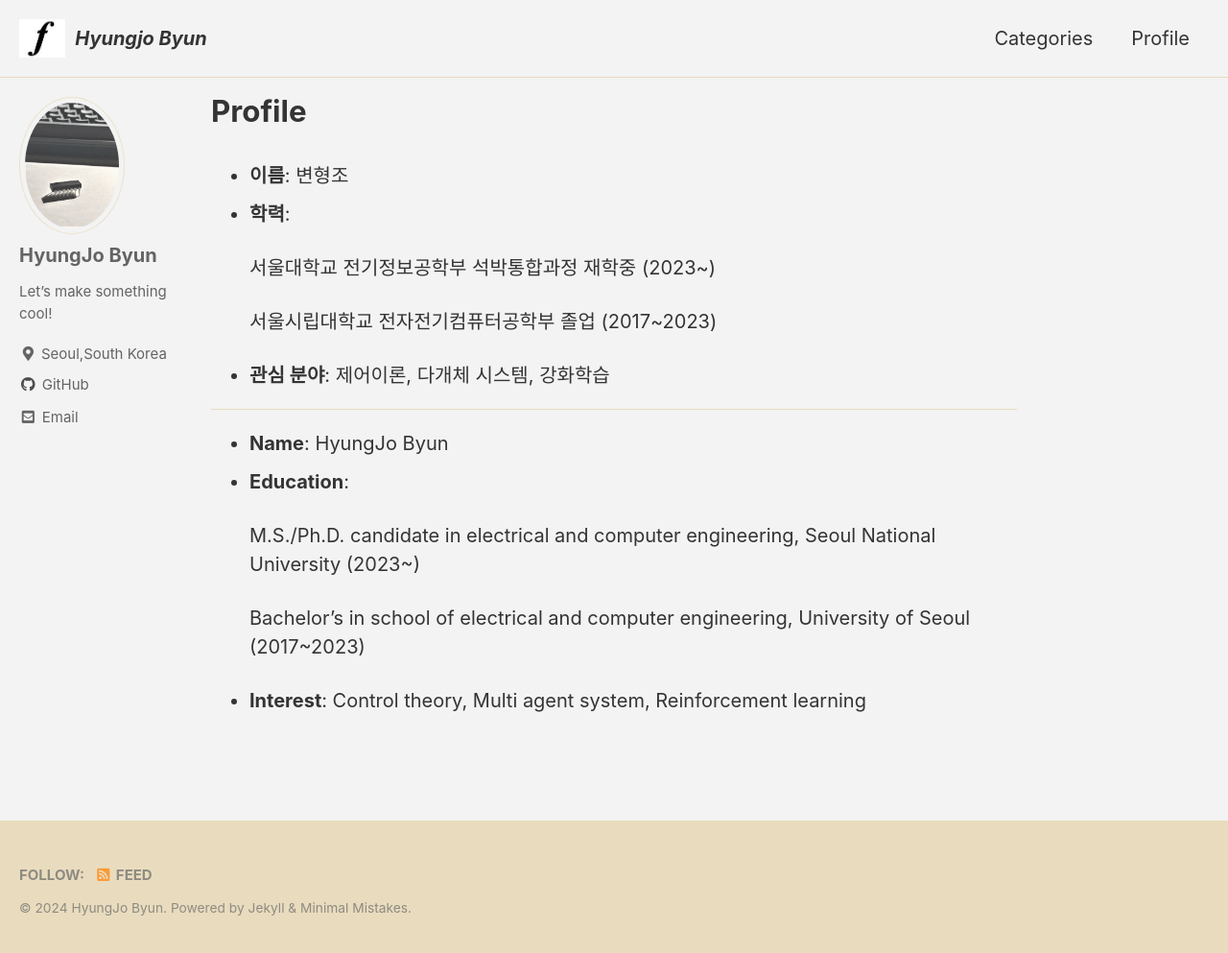
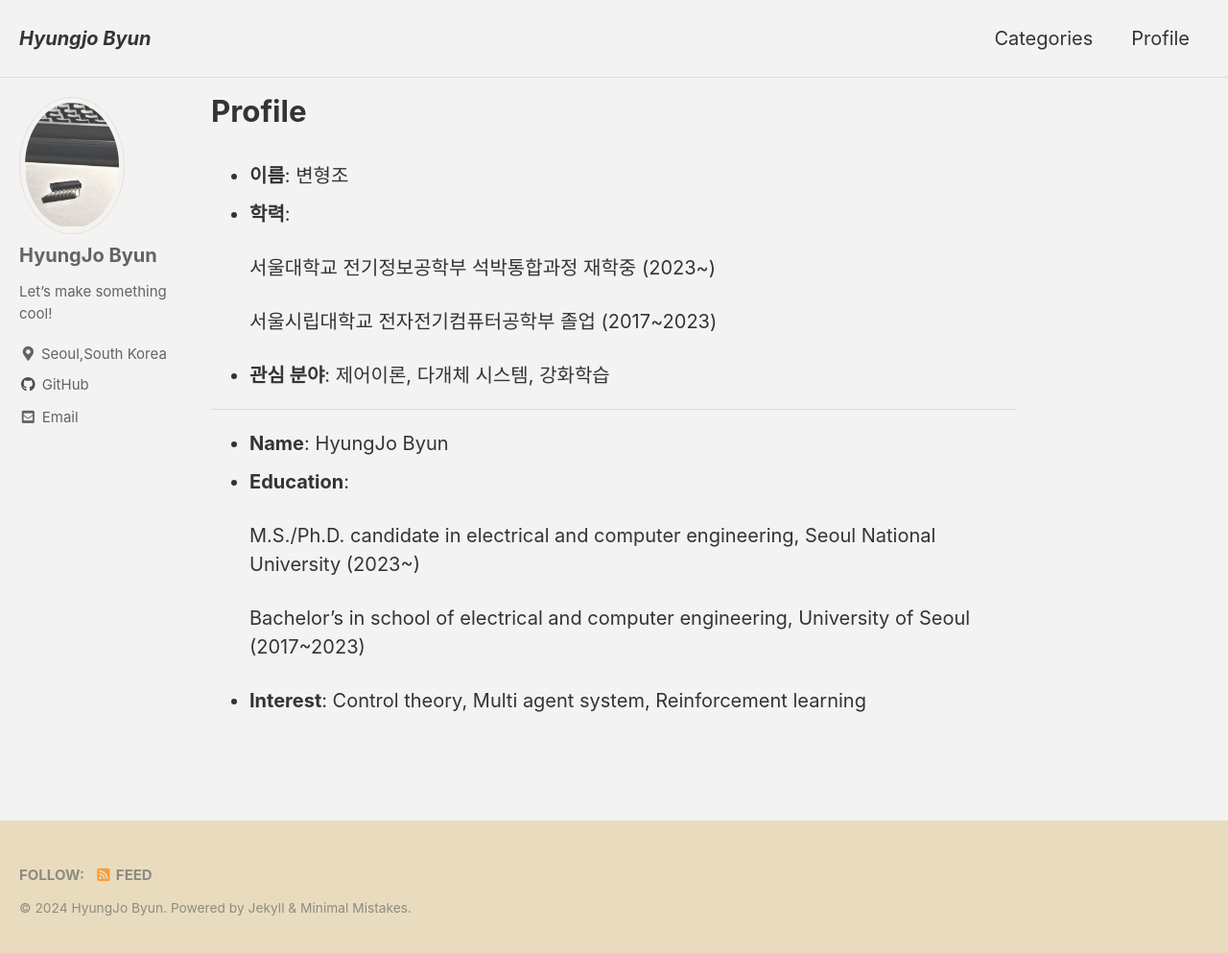
Before and after one commit to HyungjoByun/HyungjoByun.github.io, a Jekyll site: the page built from index.md, in a window 1280 px wide and 997 px high. Shown: the top 993 px of the window at 96% size. Built offline with Jekyll 4.4.1, drawn with Linux system fonts in a browser that asks for light colours; cached includes are drawn as plain includes.

Commit message:
Update _config.yml

```diff
--- a/_config.yml
+++ b/_config.yml
@@ -25,7 +25,7 @@ url                      : "https://hyungjobyun.github.io/"# the base hostname &
 baseurl                  : "" # the subpath of your site, e.g. "/blog"
 repository               : # GitHub username/repo-name e.g. "mmistakes/minimal-mistakes"
 teaser                   : # path of fallback teaser image, e.g. "/assets/images/500x300.png"
-logo                     : "/assets/images/f.jpg" # path of logo image to display in the masthead, e.g. "/assets/images/88x88.png"
+logo                     : #"/assets/images/f.jpg" # path of logo image to display in the masthead, e.g. "/assets/images/88x88.png"
 masthead_title           : # overrides the website title displayed in the masthead, use " " for no title
 # breadcrumbs            : false # true, false (default)
 words_per_minute         : 200
```
